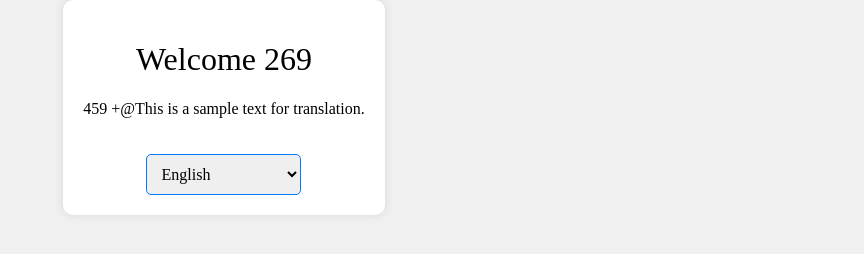
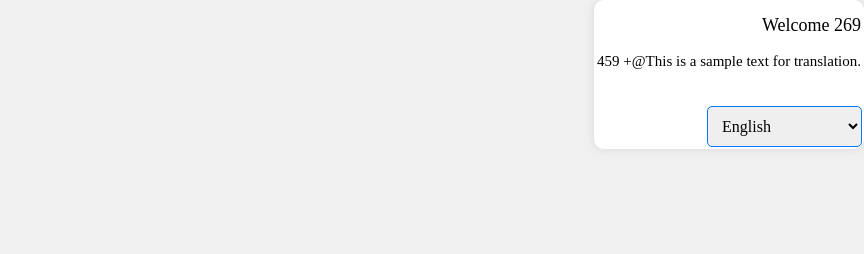
Before and after one commit to koahaeta/option, a plain HTML site: page index.html in a window 1280 px wide. Shown: the whole page, without its empty margins (416-1280 px from the left). Drawn offline with Linux system fonts and the light colour scheme; a web font is replaced by a local one.

Commit message:
Update index.html

```diff
--- a/index.html
+++ b/index.html
@@ -19,7 +19,7 @@
         body {
             font-family: 'Suisse';
             display: flex;
-            justify-content: center;
+            justify-content: flex-end;
             align-items: flex-start;
             height: 100vh;
             background-color: #f0f0f0;
@@ -27,17 +27,21 @@
         }
 
         .content {
-            text-align: center;
+            text-align: right;
             background-color: white;
-            padding: 20px;
+            padding: 2px;
             border-radius: 10px;
             box-shadow: 0 0 10px rgba(0, 0, 0, 0.1);
         }
         .content > h1 {
             font-weight: 500;
+            padding: 1px;
+            font-size: 18px;
         }
         .content > p {
+            font-size: 15px;
             font-weight: 400;
+            padding: 1px;
         }
         #language-selector {
             margin-top: 20px;
```
